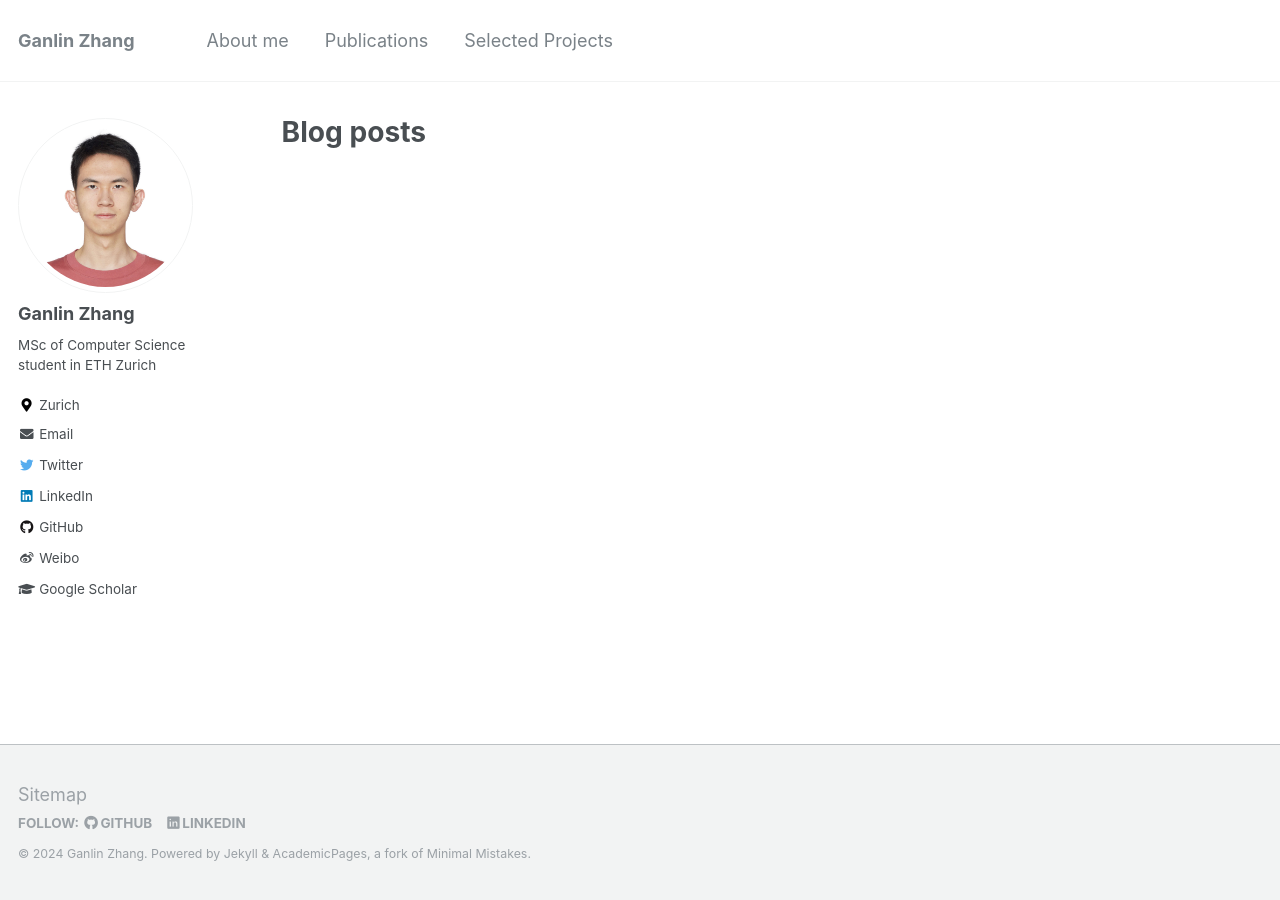
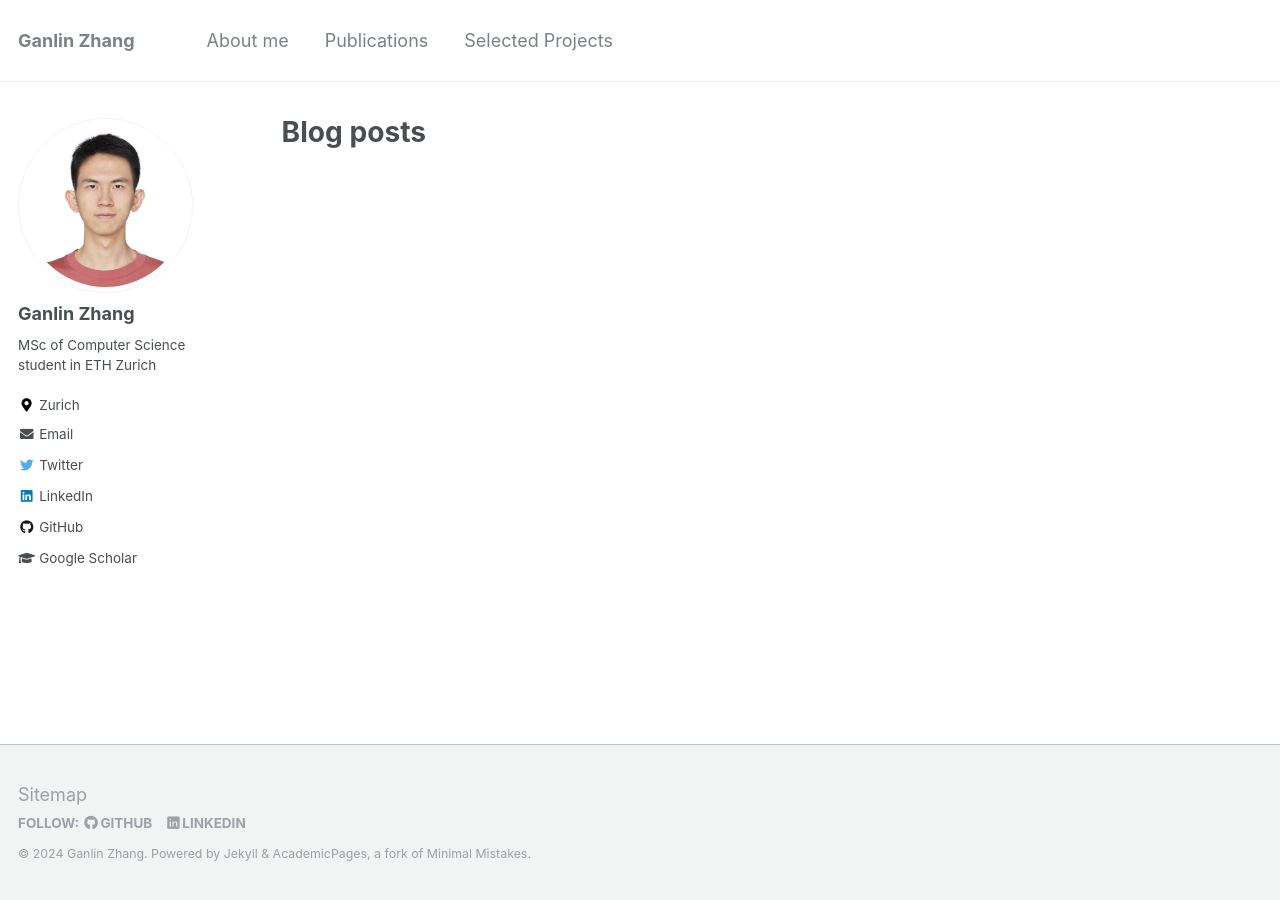
Before and after one commit to zhangganlin/zhangganlin.github.io, a Jekyll site: the page built from _pages/posts.html, in a window 1280 px wide. Built offline with Jekyll 4.4.1, drawn with Linux system fonts in a browser that asks for light colours.

Commit message:
update contact

```diff
--- a/_config.yml
+++ b/_config.yml
@@ -114,7 +114,7 @@ author:
   tumblr           :
   twitter          : "GanlinZ"
   vine             :
-  weibo            : "7215413207"
+  weibo            : #"7215413207"
   xing             :
   youtube          :
   wikipedia        :
```
